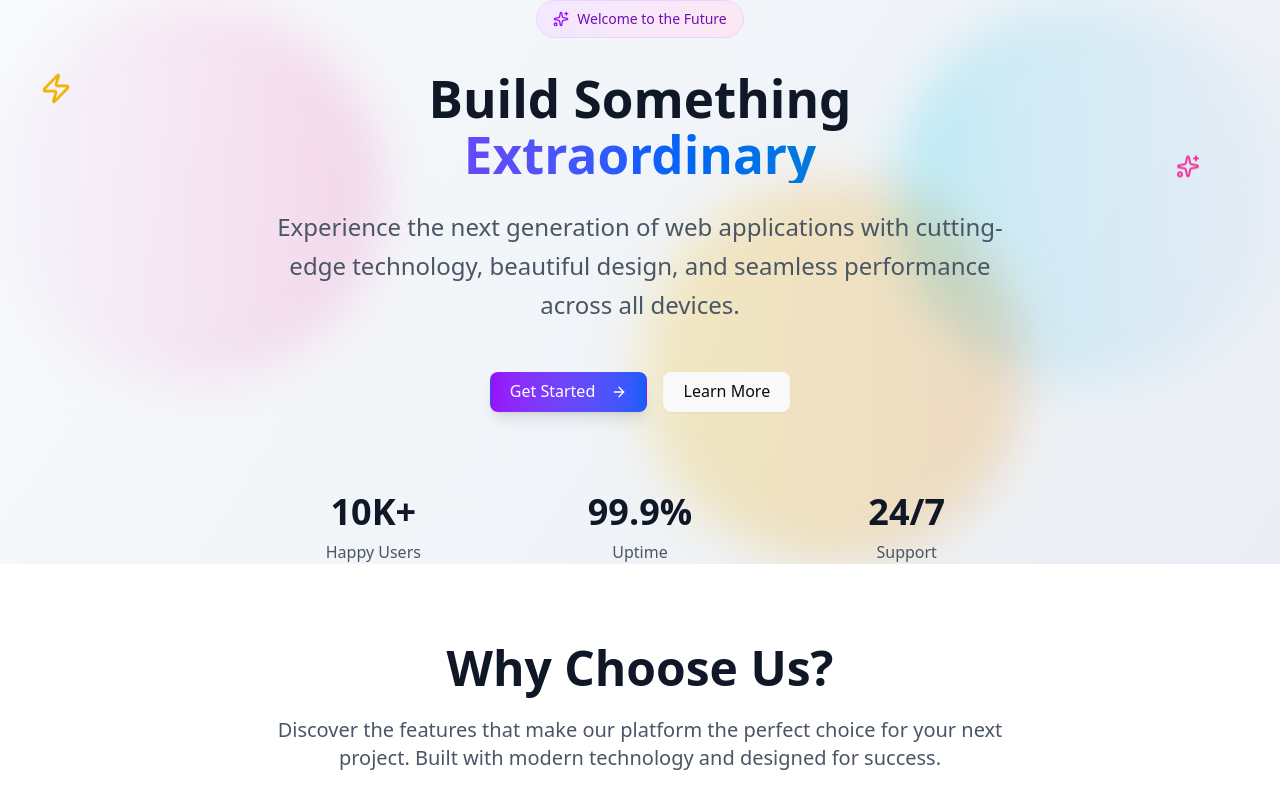
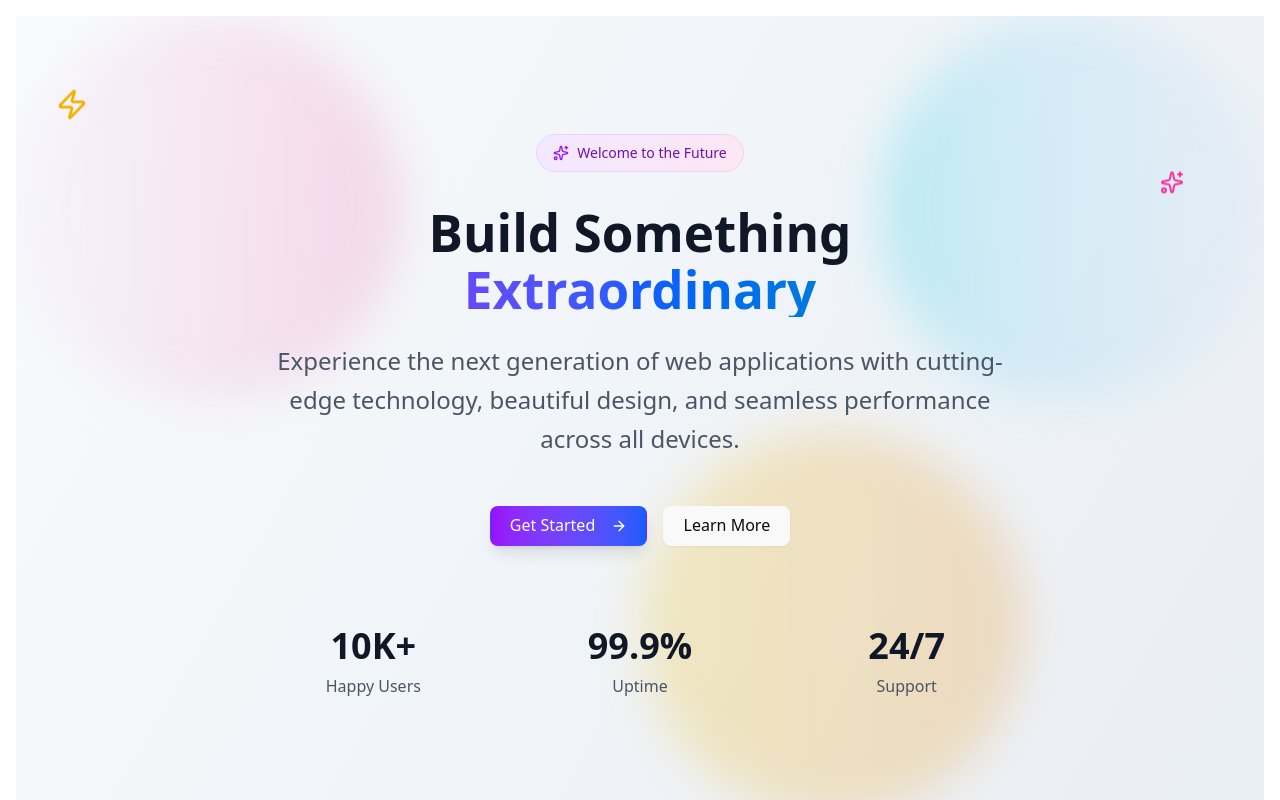
Before and after one commit to renatorf0910/enterprise_website, a React (Vite) app: page / in a window 1280 px wide. Shown: the top 800 px of the page. Built offline with nearby package versions, Linux system fonts and the light colour scheme.

Commit message:
padding Hero

```diff
--- a/src/App.css
+++ b/src/App.css
@@ -6,7 +6,7 @@
 #root {
   width: 100vw;
   height: 100vh;
-  padding: 0rem;
+  padding: 1rem;
   display: flex;
   flex-direction: column;
 }
--- a/src/components/Hero.tsx
+++ b/src/components/Hero.tsx
@@ -3,7 +3,7 @@
 
 const Hero = () => {
   return (
-    <section className="relative max-h-screen flex items-center justify-center overflow-hidden px-4 sm:px-6 lg:px-8">
+    <section className="relative min-h-screen flex items-center justify-center overflow-hidden px-4 sm:px-6 lg:px-8">
       <div className="absolute top-0 left-0 w-96 h-96 bg-gradient-to-r from-purple-100 to-pink-400 rounded-full mix-blend-multiply filter blur-xl opacity-20 animate-pulse"></div>
       <div className="absolute top-0 right-0 w-96 h-96 bg-gradient-to-r from-cyan-400 to-blue-100 rounded-full mix-blend-multiply filter blur-xl opacity-20 animate-pulse" style={{ animationDelay: '2s' }}></div>
       <div className="absolute bottom-0 left-1/2 w-96 h-96 bg-gradient-to-r from-yellow-400 to-orange-400 rounded-full mix-blend-multiply filter blur-xl opacity-20 animate-pulse" style={{ animationDelay: '4s' }}></div>
```
